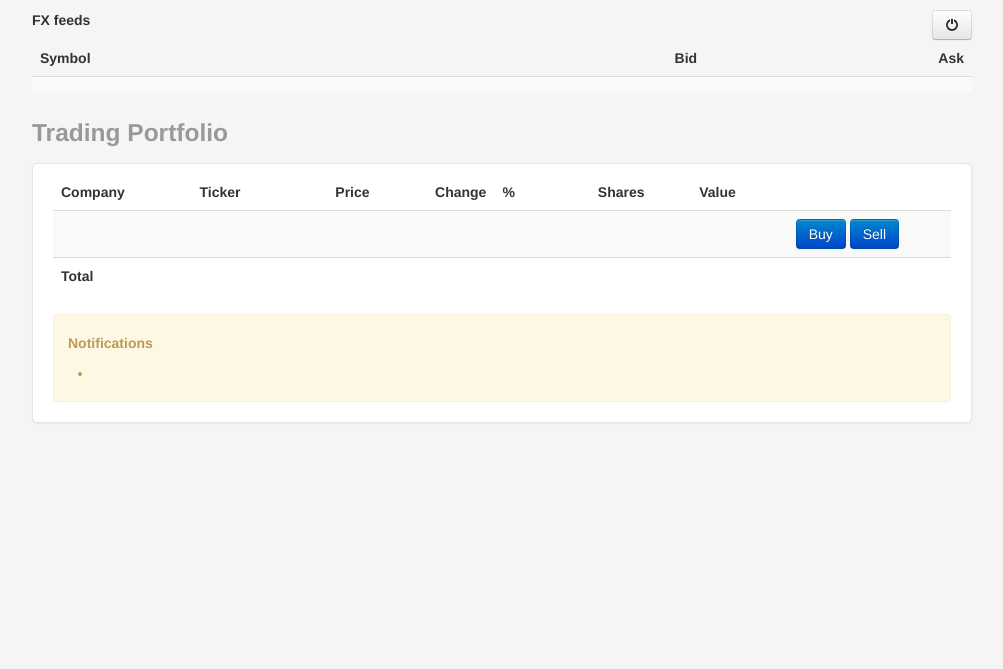
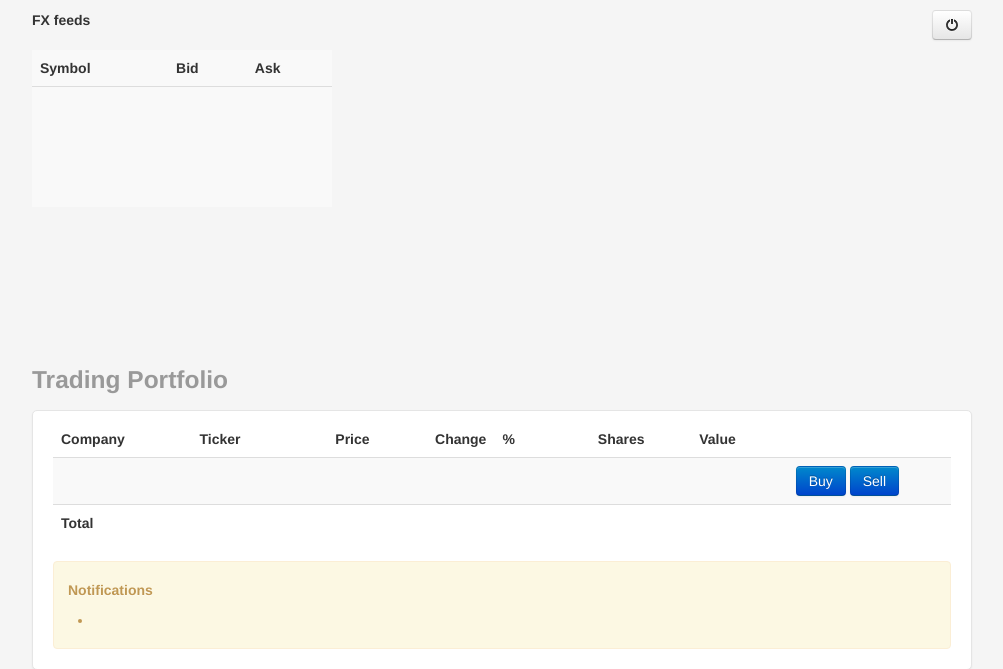
Before and after one commit to swastikajamwal/ets, a web app: page /traditional in a window 1280 px wide. Shown: the top 669 px of the page, without its empty margins (138-1141 px from the left). Run offline with its HTML, style and script files only (its server is not run), Linux system fonts and the light colour scheme; data that the repository does not hold is empty.

Commit message:
added fx ticker

```diff
--- a/pom.xml
+++ b/pom.xml
@@ -153,7 +153,7 @@
 		    <artifactId>quickfixj</artifactId>
 		    <version>1.5.3</version>
 		    <scope>system</scope>
-		    <systemPath>C:/work/workspaces/test/cts/lib/quickfixj-all-1.5.3.jar</systemPath>
+		    <systemPath>C:/WORK/workspaces/UCLMajorProject/ets/lib/quickfixj-all-1.5.3.jar</systemPath>
 		</dependency>
 
         <dependency>
--- a/src/main/webapp/assets/common/portfolio.css
+++ b/src/main/webapp/assets/common/portfolio.css
@@ -28,3 +28,28 @@ body {
 .table tfoot {
   font-weight: bold;
 }
+
+.table tbody.tscroll {
+	height: 120px;
+	overflow-y: auto;
+}
+
+#fx-content-scrollable {
+	height: 300px;
+    overflow: auto;
+    width: 300px;
+    margin-top:20px;
+}
+
+#fx-content-scrollable table {
+	width:100%;
+    background-color:#f9f9f9;
+}
+
+#fx-content-scrollable table thead th .text {
+	position:fixed;
+    top:0px;
+    height:20px;
+    width:35%;
+    border:1px solid red;
+}
--- a/src/main/webapp/traditional/index.html
+++ b/src/main/webapp/traditional/index.html
@@ -18,17 +18,17 @@
           <span class="text-info" data-bind="text: username"><em></em></span>&nbsp;
           <button data-bind="click: logout" class="btn"><i class="icon-off"></i></button>
         </div>
-        <div id="fx-content">
-          <h5>FX feeds</h5>
+        <h5>FX feeds</h5>
+        <div id="fx-content-scrollable">
           <table class="table table-striped">
           <thead>
             <tr>
-              <th>Symbol</th>
-              <th class="number">Bid</th>
-              <th class="number">Ask</th>
+              <th class="text">Symbol</th>
+              <th class="text">Bid</th>
+              <th class="text">Ask</th>
             </tr>
           </thead>
-          <tbody data-bind="foreach: feed().rows">
+          <tbody data-bind="foreach: feed().rows" class="tscroll">
             <tr>
               <td data-bind="text: symbol"></td>
               <td data-bind="text: bid, style: {color: changeBid() < 0 ? 'red' : 'green'}" class="number"></td>
```
